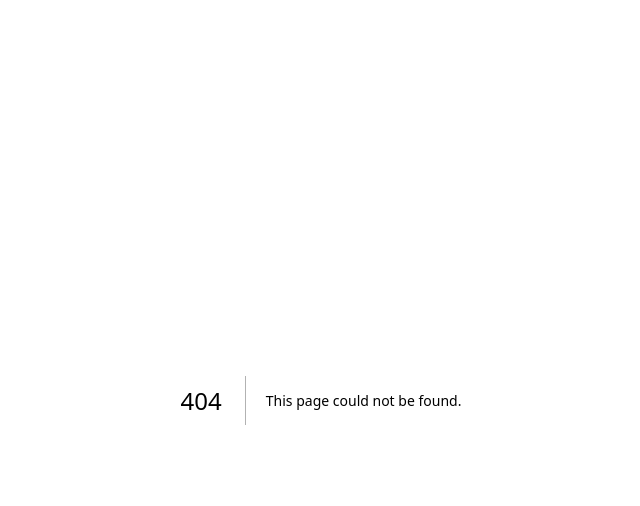
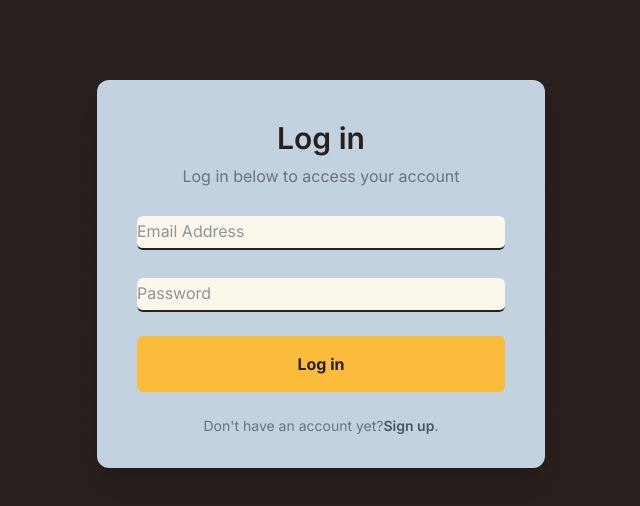
Before and after one commit to aicha-azr/Cook-Connect, a Next.js app: page /login in a window 1280 px wide. Before the commit this address had no page. Shown: the top 506 px of the page, without its empty margins (319-959 px from the left). Built offline with nearby package versions, Linux system fonts and the light colour scheme.

Commit message:
login and signup pages

```diff
--- a/src/app/globals.css
+++ b/src/app/globals.css
@@ -4,8 +4,8 @@
 
 :root {
   --foreground-rgb: 0, 0, 0;
-  --background-start-rgb: 214, 219, 220;
-  --background-end-rgb: 255, 255, 255;
+  --background-start-rgb: 41, 31, 29;
+  --background-end-rgb: 41, 31, 29;
 }
 
 @media (prefers-color-scheme: dark) {
--- /dev/null
+++ b/src/app/login/page.jsx
@@ -0,0 +1,36 @@
+const Login =()=>{
+    return(<>
+<div
+    class="relative mx-auto mt-20 w-full max-w-md bg-bleu-ciel px-6 pt-10 pb-8 shadow-xl ring-1 ring-gray-900/5 sm:rounded-xl sm:px-10">
+    <div class="w-full">
+        <div class="text-center">
+            <h1 class="text-3xl font-semibold text-black-maron">Log in</h1>
+            <p class="mt-2 text-gray-500">Log in below to access your account</p>
+        </div>
+        <div class="mt-5">
+            <form action="">
+                <div class="relative mt-6">
+                    <input type="email" name="email" id="email" placeholder="Email Address" class="peer rounded-md bg-blanc mt-1 w-full border-b-2 border-black-maron px-0 py-1 placeholder:text-transparent focus:border-gray-500 focus:outline-none" autocomplete="NA" />
+                    <label for="email" class="pointer-events-none absolute top-0 left-0 origin-left -translate-y-1/2 transform text-sm text-gray-800 opacity-75 transition-all duration-100 ease-in-out peer-placeholder-shown:top-1/2 peer-placeholder-shown:text-base peer-placeholder-shown:text-gray-500 peer-focus:top-0 peer-focus:pl-0 peer-focus:text-sm peer-focus:text-gray-800">Email Address</label>
+                </div>
+                <div class="relative mt-6">
+                    <input type="password" name="password" id="password" placeholder="Password" class="peer peer mt-1 bg-blanc rounded-md w-full border-b-2 border-black-maron px-0 py-1 placeholder:text-transparent focus:border-gray-500 focus:outline-none" />
+                    <label for="password" class="pointer-events-none absolute top-0 left-0 origin-left -translate-y-1/2 transform text-sm text-gray-800 opacity-75 transition-all duration-100 ease-in-out peer-placeholder-shown:top-1/2 peer-placeholder-shown:text-base peer-placeholder-shown:text-gray-500 peer-focus:top-0 peer-focus:pl-0 peer-focus:text-sm peer-focus:text-gray-800">Password</label>
+                </div>
+                <div class="my-6">
+                    <button type="submit" class="w-full rounded-md bg-jaune px-3 py-4 text-black-maron font-bold focus:bg-gray-600 focus:outline-none">Log in</button>
+                </div>
+                <p class="text-center text-sm text-gray-500">Don&#x27;t have an account yet?
+                    <a href="/signin"
+                        class="font-semibold text-gray-600 hover:underline focus:text-orange focus:outline-none">Sign
+                        up
+                    </a>.
+                </p>
+            </form>
+        </div>
+ </div>
+</div>
+</>
+    )
+}
+export default Login;
--- a/src/app/page.js
+++ b/src/app/page.js
@@ -25,9 +25,9 @@ export default function Home() {
             </div>
             <div className="flex items-center justify-end gap-3">
                 <a className="hidden items-center justify-center rounded-xl bg-bleu-ciel px-3 py-2 text-sm font-semibold text-gray-900 shadow-sm ring-1 ring-inset ring-gray-300 transition-all duration-150 hover:bg-gray-50 sm:inline-flex"
-                    href="/login">Sign in</a>
+                    href="/login">Login</a>
                 <a className="inline-flex items-center justify-center rounded-xl bg-jaune px-3 py-2 text-sm font-semibold text-blanc shadow-sm transition-all duration-150 hover:bg-bleu-ciel focus-visible:outline focus-visible:outline-2 focus-visible:outline-offset-2 focus-visible:outline-blue-600"
-                    href="/login">Login</a>
+                    href="/signin">Sign up</a>
             </div>
         </div>
     </div>
--- /dev/null
+++ b/src/app/signin/page.jsx
@@ -0,0 +1,33 @@
+const Signup = ()=>{
+    return(
+        <section class="flex flex-col items-center pt-6">
+  <div
+    class="w-full bg-bleu-ciel rounded-lg shadow dark:border md:mt-0 sm:max-w-md xl:p-0 dark:bg-gray-800 dark:border-gray-700">
+    <div class="p-6 space-y-4 md:space-y-6 sm:p-8">
+      <h1 class="text-xl font-bold leading-tight tracking-tight text-black-maron md:text-2xl dark:text-white">Create an
+        account
+      </h1>
+      <form class="space-y-4 md:space-y-6" method="POST">
+        <div>
+          <label for="name" class="block mb-2 text-sm font-medium text-gray-900 dark:text-white">Your full name</label>
+          <input type="text" name="name" id="name" class="bg-blanc border border-gray-300 text-gray-900 sm:text-sm rounded-lg focus:ring-blue-600 focus:border-blue-600 block w-full p-2.5 dark:bg-gray-700 dark:border-gray-600 dark:placeholder-gray-400 dark:text-white dark:focus:ring-blue-500 dark:focus:border-blue-500" placeholder="Emelia Erickson" required=""/>
+        </div>
+        <div>
+          <label for="username" class="block mb-2 text-sm font-medium text-gray-900 dark:text-white">Username</label>
+          <input type="text" name="username" id="username" class="bg-blanc border border-gray-300 text-gray-900 sm:text-sm rounded-lg focus:ring-blue-600 focus:border-blue-600 block w-full p-2.5 dark:bg-gray-700 dark:border-gray-600 dark:placeholder-gray-400 dark:text-white dark:focus:ring-blue-500 dark:focus:border-blue-500" placeholder="emelia_erickson24" required=""/>
+        </div>
+        <div>
+          <label for="password" class="block mb-2 text-sm font-medium text-gray-900 dark:text-white">Password</label>
+          <input type="password" name="password" id="password" placeholder="••••••••" class="bg-blanc border border-gray-300 text-gray-900 sm:text-sm rounded-lg focus:ring-blue-600 focus:border-blue-600 block w-full p-2.5 dark:bg-gray-700 dark:border-gray-600 dark:placeholder-gray-400 dark:text-white dark:focus:ring-blue-500 dark:focus:border-blue-500" required=""/>
+        </div>
+        <button type="submit" class="w-full text-black-maron font-bold bg-jaune hover:bg-blue-700 focus:ring-4 focus:outline-none focus:ring-blue-300  rounded-lg text-sm px-5 py-2.5 text-center dark:bg-blue-600 dark:hover:bg-blue-700 dark:focus:ring-blue-800">Create an account</button>
+        <p class="text-sm font-light text-gray-500 dark:text-gray-400">Already have an account? <a
+            class="font-medium text-orange hover:underline dark:text-blue-500" href="/login">Sign in here</a>
+        </p>
+      </form>
+    </div>
+  </div>
+</section>
+    )
+}
+export default Signup;
```
